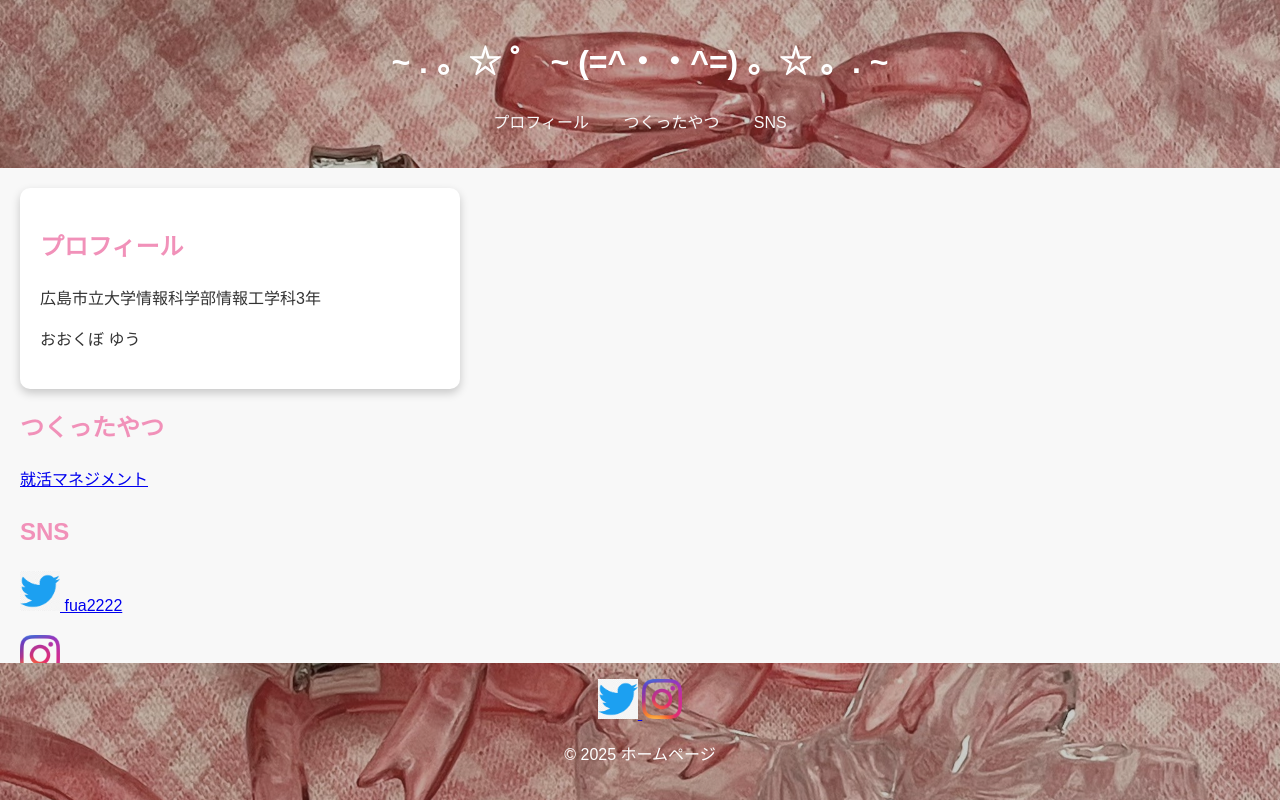
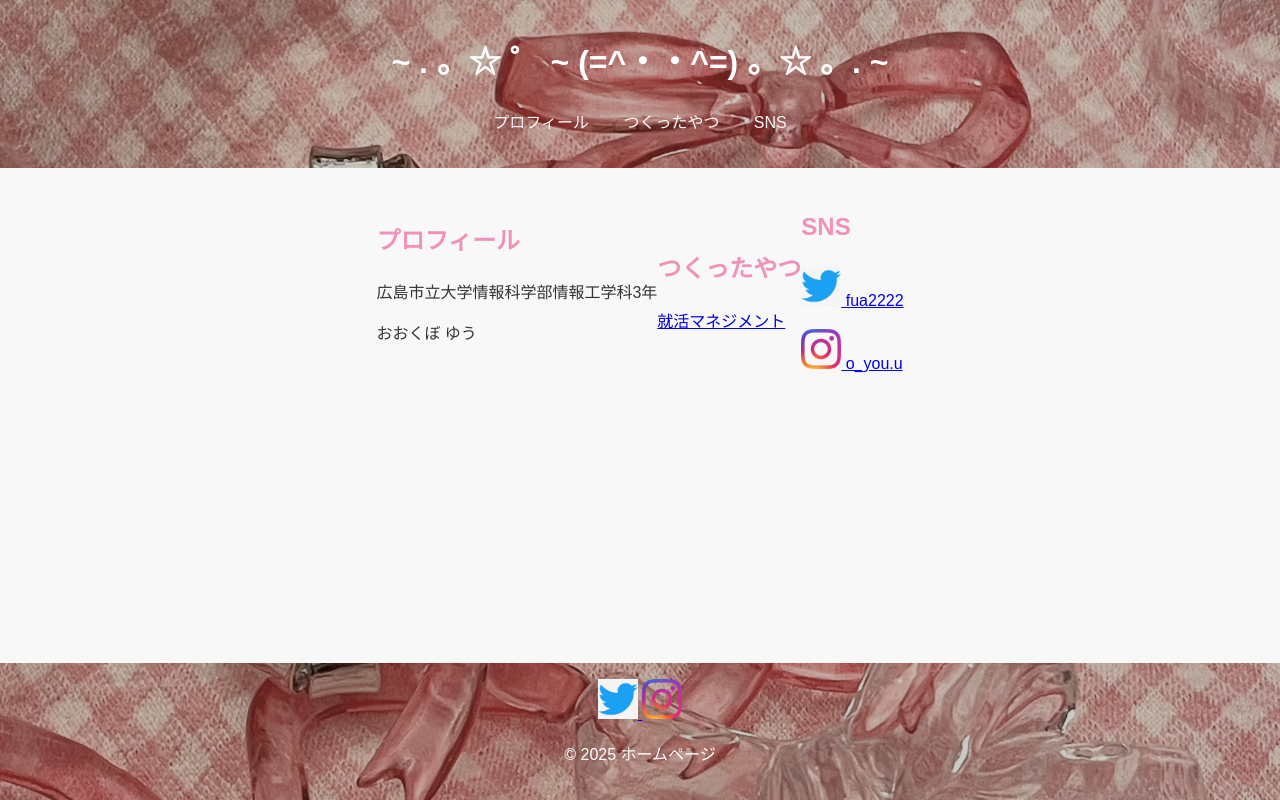
Before and after one commit to yuu0418/myhomepage, a website: page front/index.html in a window 1280 px wide. Drawn offline with Linux system fonts and the light colour scheme.

Commit message:
main change

```diff
--- a/front/index.html
+++ b/front/index.html
@@ -19,7 +19,7 @@
         </nav>
     </header>
     <main>
-        <section class="profile">
+        <section id="profile">
             <h2>プロフィール</h2>
             <p>広島市立大学情報科学部情報工学科3年</p>
             <p>おおくぼ ゆう</p>
--- a/front/styles.css
+++ b/front/styles.css
@@ -58,11 +58,15 @@ header nav ul li a {
 
 /* メインコンテンツ */
 main {
-    padding: 20px;
+    flex: 1; /* 残りの空間をすべて埋める */
+    display: flex;
+    justify-content: center; /* 水平方向の中央揃え */
+    align-items: center; /* 垂直方向の中央揃え */
+    padding: 20px; /* 上下左右の余白 */
 }
 
 .profile {
-    background: white; /* 背景色を白に */
+    background: rgb(250, 207, 252); /* 背景色を白に */
     padding: 20px; /* 内側の余白 */
     width: 80%; /* 横幅を80%に */
     max-width: 400px; /* 最大幅を400pxに */
```
